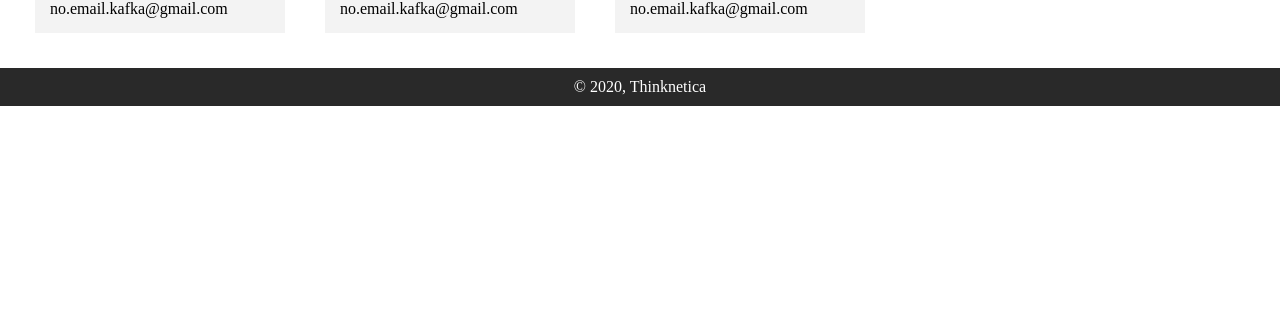
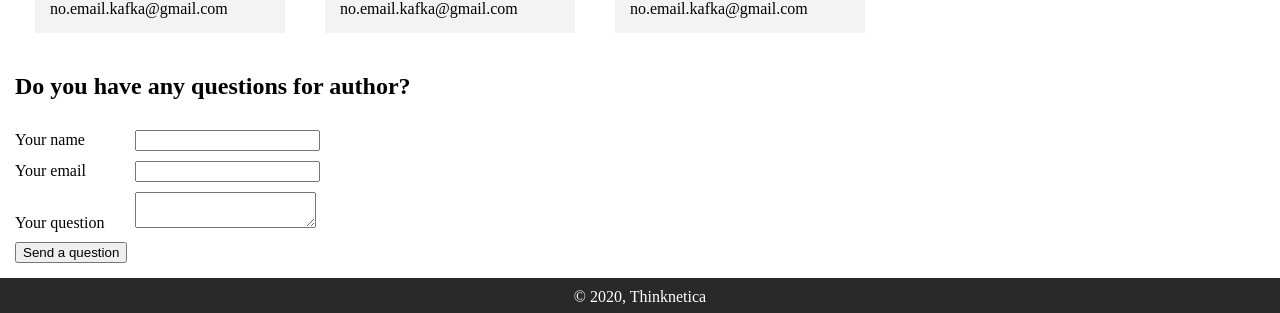
Before and after one commit to NataliiaKononikhina/my-react-app, a React (Vite) app: page / in a window 1280 px wide. Shown: the part 1078-1391 px from the top of the page. Before the commit the page ends 1184 px from the top, so only its background shows below. Built offline with nearby package versions, Linux system fonts and the light colour scheme.

Commit message:
feat: Add Question Form

```diff
--- a/src/App.js
+++ b/src/App.js
@@ -4,6 +4,7 @@ import { AuthorsList } from './AuthorsList';
 import { BookCard } from './BookCard';
 import { PageHeader } from './PageHeader';
 import { PageFooter } from './PageFooter';
+import { QuestionForm } from './QuestionForm';
 
 import book from './books.json';
 
@@ -15,6 +16,7 @@ export class App extends React.Component {
                 <main style={styles.appWrapper}>
                     <BookCard book={book} />
                     <AuthorsList authors={book.authors} />
+                    <QuestionForm />
                 </main>
                 <PageFooter />
             </>
--- /dev/null
+++ b/src/QuestionForm.js
@@ -0,0 +1,57 @@
+import React from 'react';
+
+export class QuestionForm extends React.Component {
+    constructor(props) {
+        super(props);
+
+        this.state = {
+            name: '',
+            email: '',
+            question: '',
+        }
+    }
+
+    setField = (evt, filed) => {
+        this.setState({
+            [filed]: evt.target.value,
+        })
+    }
+
+    onSubmit = evt => {
+        evt.preventDefault();
+        console.log(this.state);
+    }
+
+    render() {
+        return (
+            <>
+                <h2>Do you have any questions for author?</h2>
+                <form id="question-form">
+                    <div style={styles.fieldWrapper}>
+                        <label style={styles.label}>Your name</label>
+                        <input type="text" onChange={evt => this.setField(evt, 'name')} />
+                    </div>
+                    <div style={styles.fielWrapper}>
+                        <label style={styles.label}>Your email</label>
+                        <input type="email" onChange={evt => this.setField(evt, 'email')} />
+                    </div>
+                    <div style={styles.fieldWrapper}>
+                        <label style={styles.label}>Your question</label>
+                        <textarea onChange={evt => this.setField(evt, 'question')} />
+                    </div>
+                </form>
+                <button type="submit" form="question-form" onClick={this.onSubmit}>Send a question</button>
+            </>
+        )
+    }
+}
+
+const styles = {
+    label: {
+        width: '120px',
+        display: 'inline-block',
+    },
+    fieldWrapper: {
+        padding: '10px 0',
+    }
+}
```
